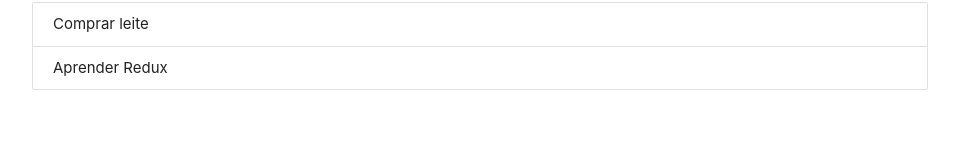
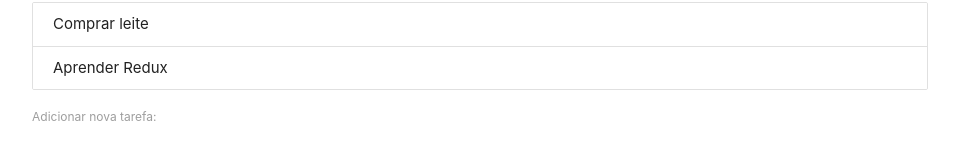
Before and after one commit to CrummenauerCA/ReactJsAndRedux, a React (Create React App) app: page / in a window 1280 px wide. Shown: the part 134-300 px from the top of the page, without its empty margins (160-1119 px from the left). Built offline with nearby package versions, Linux system fonts and the light colour scheme.

Commit message:
Tratando formulário para adicionar novas tarefas

```diff
--- /dev/null
+++ b/src/AddTodo.js
@@ -0,0 +1,29 @@
+import React, { Component } from 'react';
+
+export default class AddTodo extends Component {
+  state = {
+    content: ''
+  }
+
+  handleChange = event => {
+    this.setState({
+      content: event.target.value
+    })
+  }
+
+  handleSubmit = event => {
+    event.preventDefault()
+    console.log(this.state);
+  }
+
+  render() {
+    return (
+      <div>
+        <form onSubmit={this.handleSubmit}>
+          <label>Adicionar nova tarefa: </label>
+          <input type="text" onChange={this.handleChange} />
+        </form>
+      </div>
+    );
+  }
+}
--- a/src/App.js
+++ b/src/App.js
@@ -1,5 +1,6 @@
 import React, { Component } from 'react';
 import Todos from './Todos';
+import AddTodo from './AddTodo';
 
 class App extends Component {
   state = {
@@ -24,6 +25,7 @@ class App extends Component {
       <div className="todo-app container">
         <h1 className="center blue-text">Tarefas</h1>
         <Todos todos={this.state.todos} deleteTodo={this.deleteTodo} />
+        <AddTodo />
       </div>
     );
   }
```
